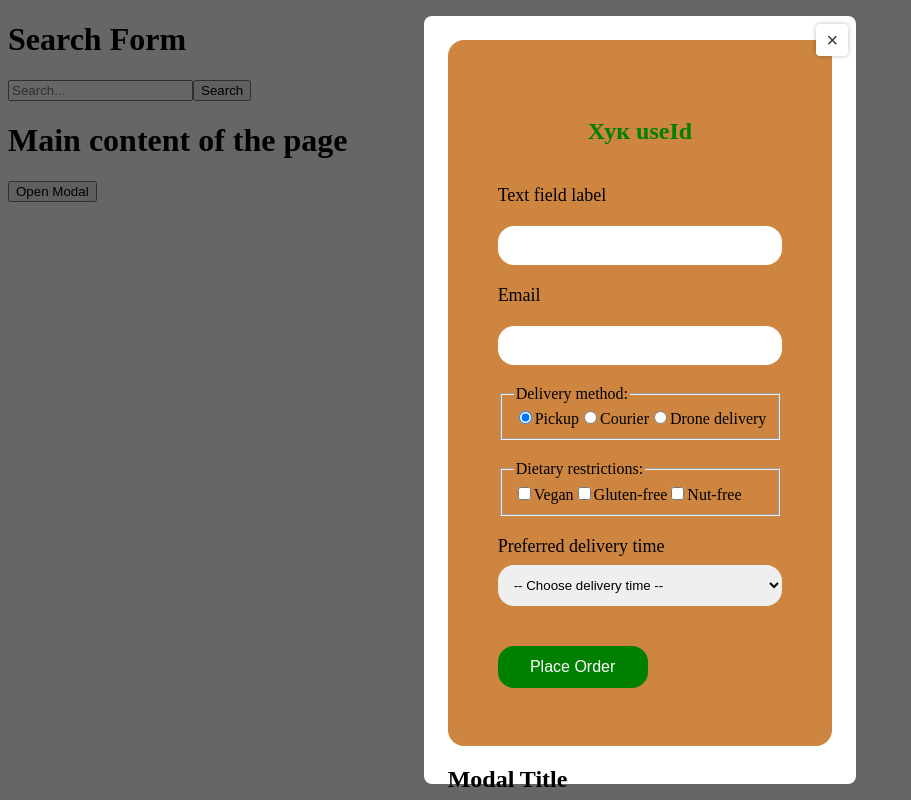
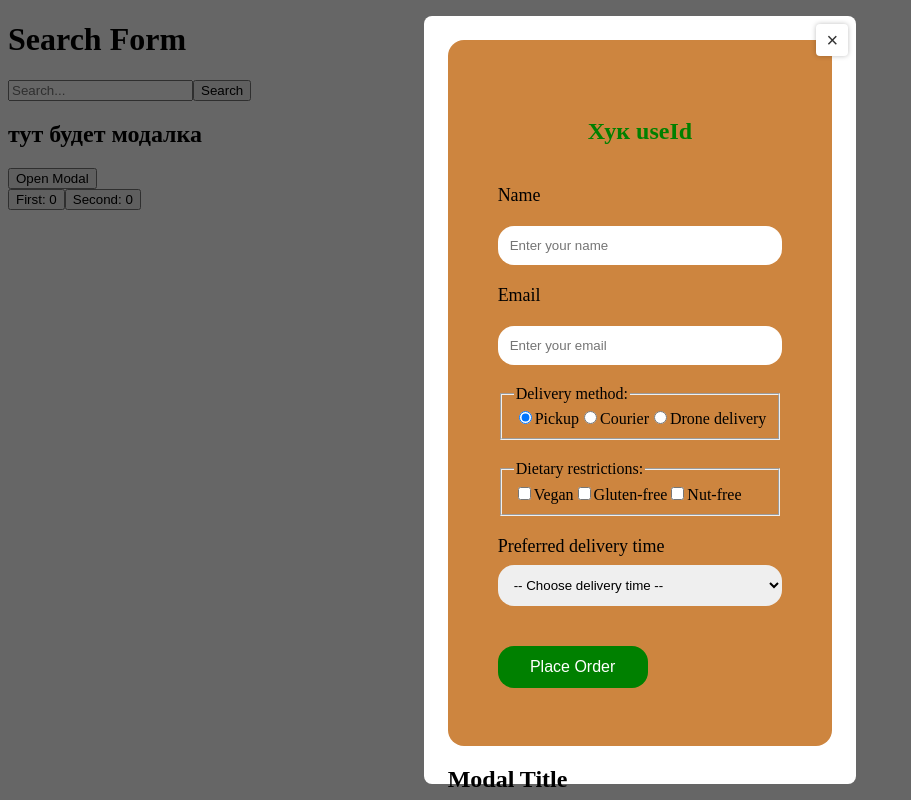
Before and after one commit to Yevhenii-Pavlushchenko/module-react3-5, a React (Vite) app: page / in a window 1280 px wide. Both pictures are taken after a click on the button "Open Modal". Shown: the whole page, without its empty margins (0-911 px from the left). Built offline with nearby package versions, Linux system fonts and the light colour scheme.

Commit message:
finished 3 module

```diff
--- a/src/components/App.tsx
+++ b/src/components/App.tsx
@@ -9,8 +9,10 @@ import { useState, } from "react";
 
 import SearchForm from "./SearchForm/SearchForm";
 import Modal from "./Modal/Modal";
+import SomeUseEffects from "./SomeUseEffects/SomeUseEffects";
+// import LocalStorageBtn from "./LocalStorageBtn/LocalStorageBtn";
+// import SideEffects from "./SideEffects/SideEffects";
 // import OrderForm from "./OrderForm/OrderForm";
-// import SideEffects from "./SideEffects/SideEffects";
 // import Timer from "./ClearEffects/ClearEffects";
 
 function App() {
@@ -65,10 +67,19 @@ function App() {
       {isOpen && <Timer />} */}
 
        <div>
-        <h1>Main content of the page</h1>
+        <h2>тут будет модалка</h2>
         <button onClick={openModal}>Open Modal</button>
         {isOpen &&  <Modal onClose={closeModal} />}
-    </div>
+      </div>
+
+      {/* <div>
+        <h2>Local Storage Button</h2>
+      <LocalStorageBtn/>
+      </div> */}
+
+      <div>
+        <SomeUseEffects/>
+      </div>
     </>
   );
 }
--- /dev/null
+++ b/src/components/LocalStorageBtn/LocalStorageBtn.tsx
@@ -0,0 +1,36 @@
+import { useEffect, useState } from "react";
+
+export default function LocalStorageBtn() {
+  //!Состояние для хранения количества кликов
+  const [clicks, setClicks] = useState(() => {
+    //!Выгрузка данных из localStorage
+    const savedClicks = window.localStorage.getItem("saved-clicks");
+    if (savedClicks !== null) {
+      return JSON.parse(savedClicks);
+    }
+    return 0;
+  });
+
+  //!Загрузка данных в localStorage при монтировании компонента
+  useEffect(() => {
+    localStorage.setItem("saved-clicks", JSON.stringify(clicks));
+  }, [clicks]);
+  return (
+    <div>
+      <button
+        onClick={() => {
+          setClicks(clicks + 1);
+        }}
+      >
+        Your clicked {clicks} times
+      </button>
+      <button
+        onClick={() => {
+          setClicks(0);
+        }}
+      >
+        Reset
+      </button>
+    </div>
+  );
+}
--- a/src/components/OrderForm/OrderForm.tsx
+++ b/src/components/OrderForm/OrderForm.tsx
@@ -34,13 +34,14 @@ export default function OrderForm() {
 
       {/* Input  */}
       <label className={css["form-label"]} htmlFor={nameId}>
-        Text field label
+        Name
       </label>
       <input
         className={css["form-input"]}
         type="text"
         id={nameId}
         name="username"
+        placeholder="Enter your name"
       />
 
       <label className={css["form-label"]} htmlFor={emailId}>
@@ -51,6 +52,7 @@ export default function OrderForm() {
         type="email"
         id={emailId}
         name="email"
+        placeholder="Enter your email"
       />
 
       {/* Radio */}
--- /dev/null
+++ b/src/components/SomeUseEffects/SomeUseEffects.tsx
@@ -0,0 +1,25 @@
+import { useState, useEffect } from "react";
+
+export default function App() {
+  const [first, setFirst] = useState(0);
+  const [second, setSecond] = useState(0);
+
+  useEffect(() => {
+    console.log("First updated:", first);
+  }, [first]);
+
+  useEffect(() => {
+    console.log("Second updated:", second);
+  }, [second]);
+
+  useEffect(() => {
+    console.log("First or second updated:", first + second);
+  }, [first, second]);
+
+  return (
+    <>
+      <button onClick={() => setFirst(first + 1)}>First: {first}</button>
+      <button onClick={() => setSecond(second + 1)}>Second: {second}</button>
+    </>
+  );
+}
```
Also changed, not shown: src/components/LocalStorageBtn/LocalStorageBtn.module.css (added).
